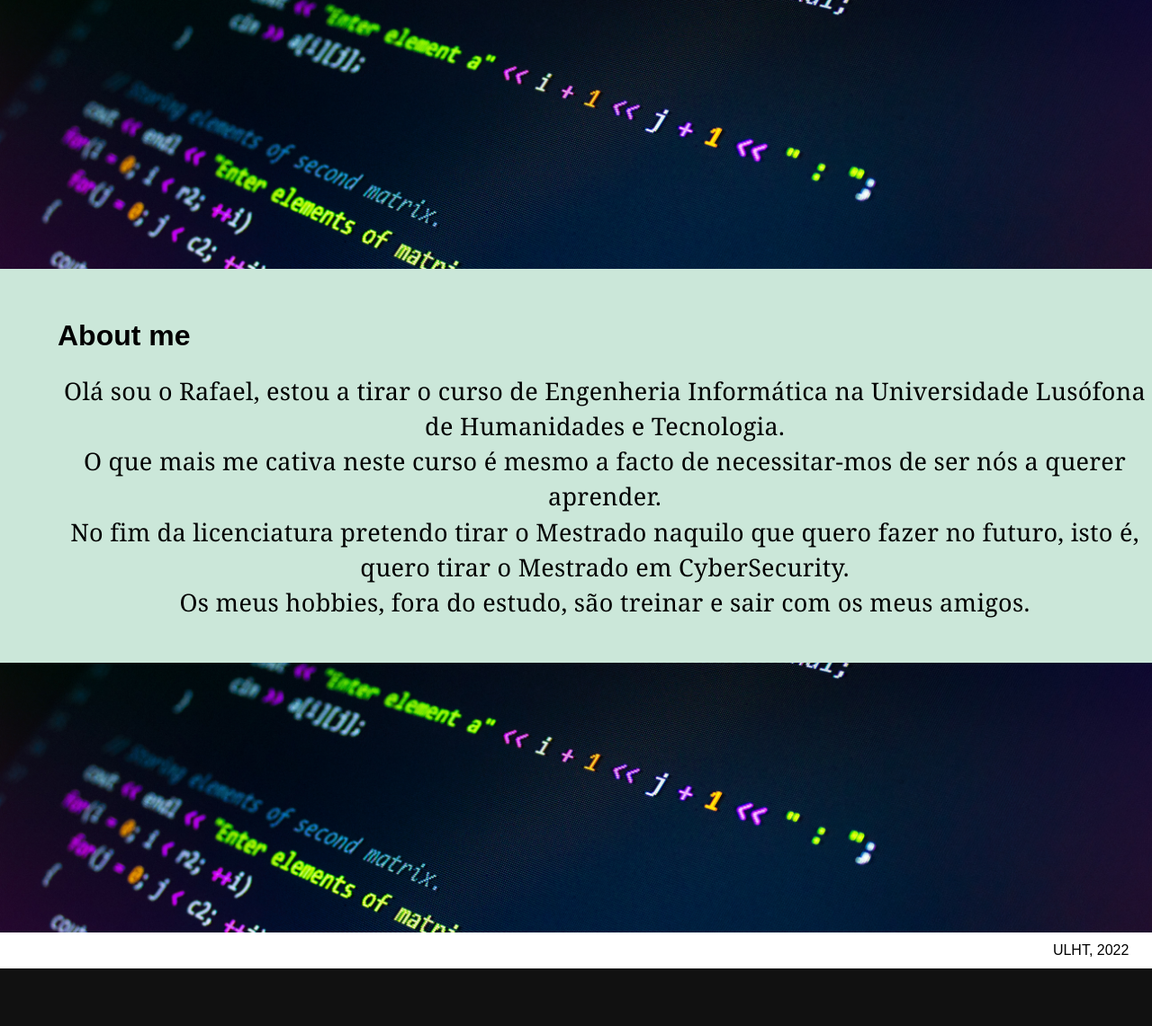
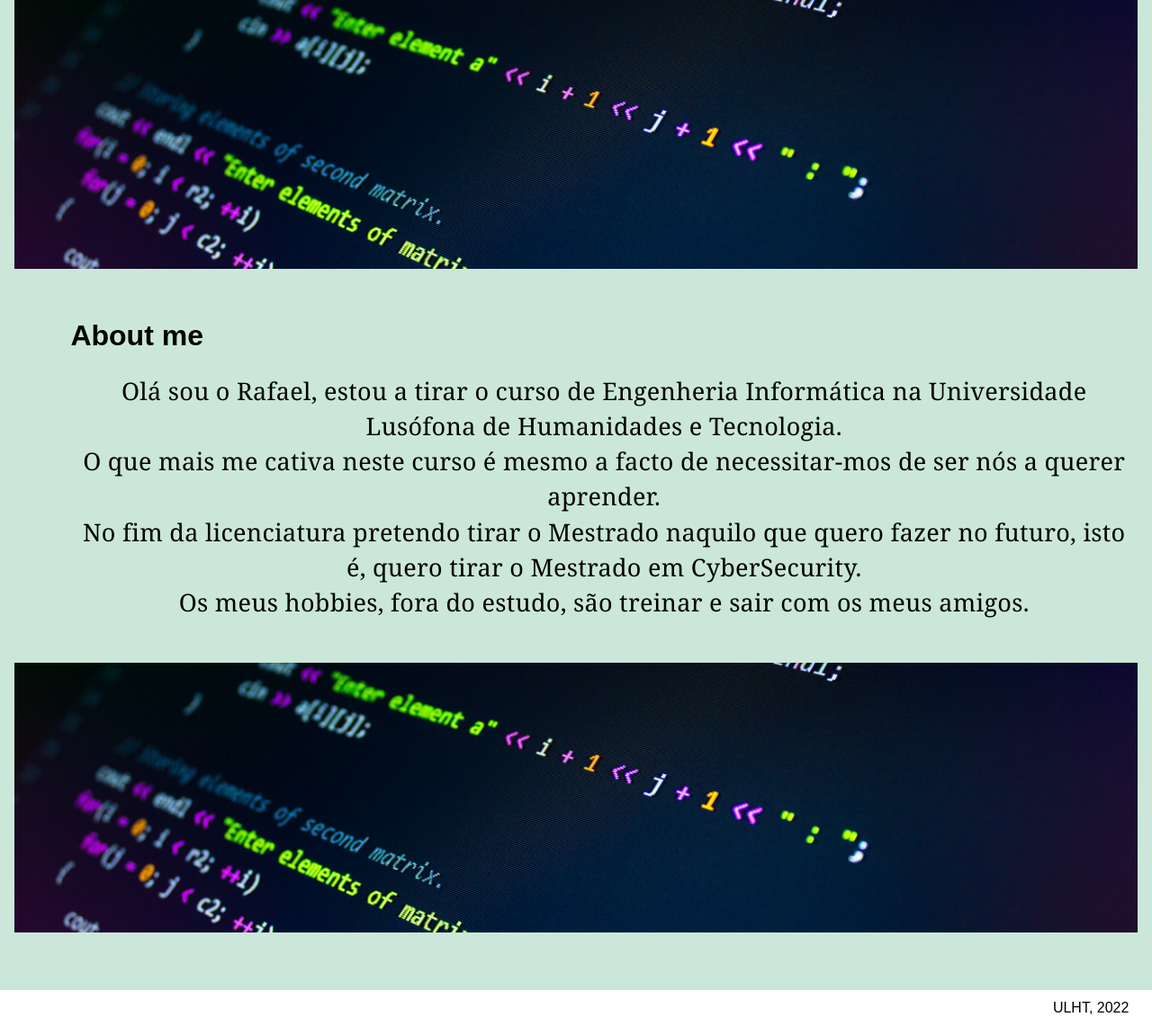
Before and after one commit to rafaelpaulo22001810/portfolio, a Django app: page / in a window 1280 px wide. Shown: the part 801-1942 px from the top of the page at 90% size. Before the commit the page ends 1878 px from the top, so only its background shows below. Run offline with Django 4.2, Linux system fonts and the light colour scheme; parts of the project's set-up code (start-up, migrations or seed data) failed here and were passed over.

Commit message:
porfolio

```diff
--- a/portfolio/static/portfolio/css/layout.css
+++ b/portfolio/static/portfolio/css/layout.css
@@ -46,8 +46,9 @@ nav a {
 
 
 main {
-  min-height: 85vh;
-  background-color: #cbe7d9;
+    min-height: 85vh;
+    background-color: #cbe7d9;
+    padding: 0 1em 4em 1em;
 }
 
 footer {
```
Also changed, not shown: portfolio/static/portfolio/images/img_tfc/Qi-Brain.JPG (added), portfolio/static/portfolio/images/img_tfc/framworks.jpg (added), portfolio/static/portfolio/images/img_tfc/mensagem.JPG (added), portfolio/static/portfolio/images/img_tfc/musica.png (added).
